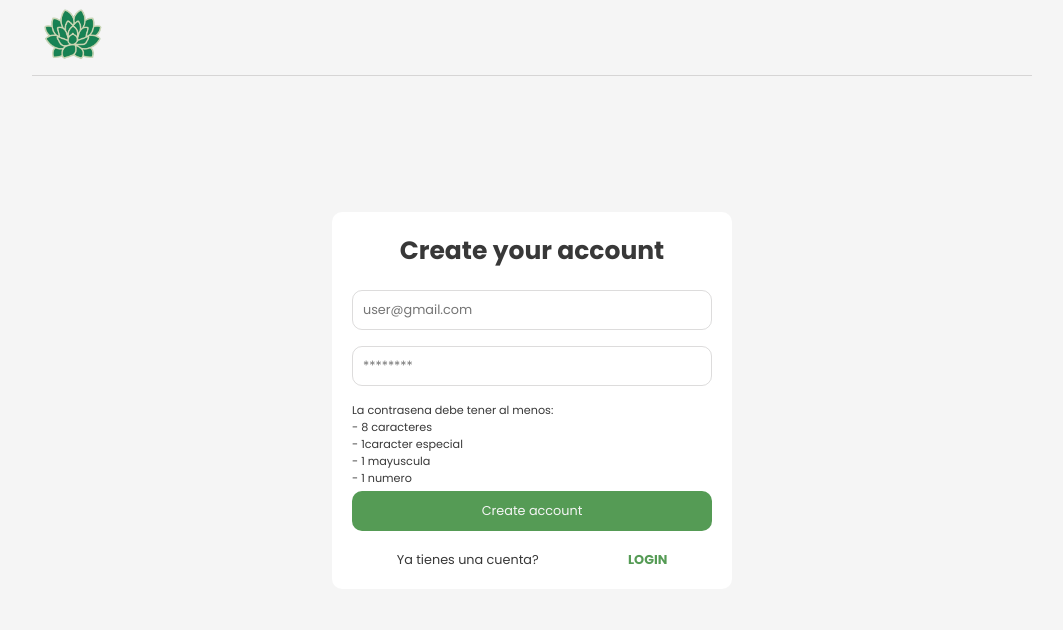
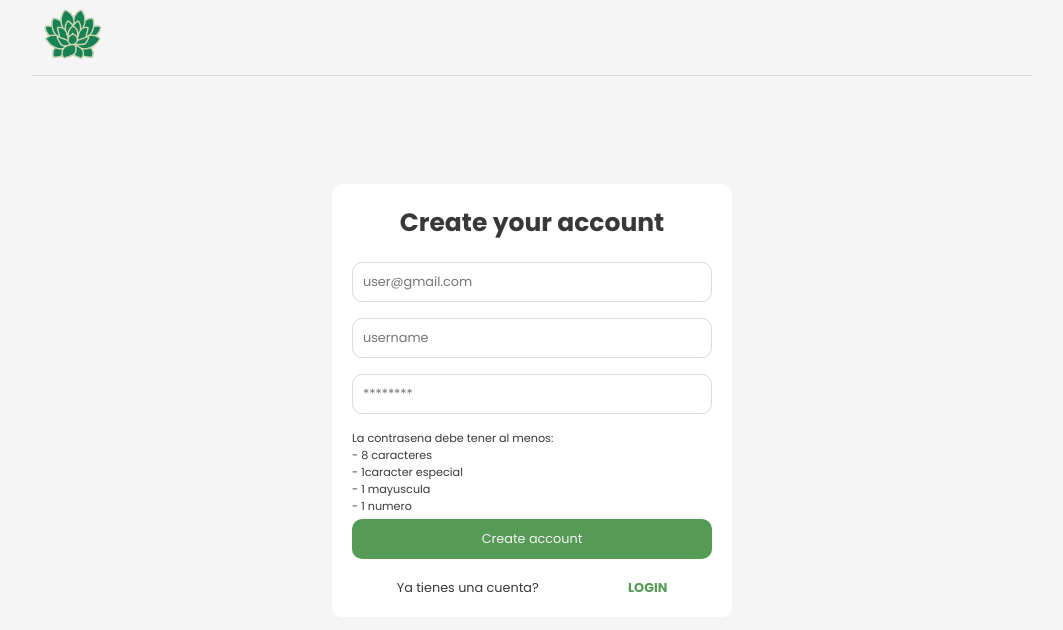
Before and after one commit to SmilingWitch/new_cactus_ecommerce, a Next.js app: page /account/register in a window 1280 px wide. Shown: the top 630 px of the page, without its empty margins (108-1171 px from the left). Built offline with nearby package versions, Linux system fonts and the light colour scheme.

Commit message:
feat: add back end petitionn to Register

```diff
--- a/src/components/account/Register.tsx
+++ b/src/components/account/Register.tsx
@@ -1,8 +1,59 @@
+"use client"
 import style from "../../../public/styles/Register.module.css"
 import Image from "next/image"
 import Link from "next/link"
+import { useState, useEffect } from "react"
+import axios from "axios"
 
 export default function Register(){
+
+    const [formValue, SetFormValue] = useState(
+        {   name : '',
+            last_name: '',
+            username:'',
+            password:'',
+            email: '',
+            image: null
+          }
+    )
+
+    const handleChange= (event: any) => {
+        SetFormValue({
+          ...formValue,
+          [event.target.name]:event.target.value
+        })
+      }
+
+      const handleSubmit = async (e:any) => {
+        e.preventDefault();
+       /* setLoading(true)*/
+       console.log(formValue)
+      try{
+        console.log(formValue)
+        const res = await axios.post('https://cactusshopi.onrender.com/user/register/', formValue)
+        console.log("response",res.data)
+        /*setError('')*/
+        /*setLoading(false)
+        setCorrect(true)*/
+      }catch(error){
+        console.log(error.response)
+        /*if (error.response) {
+          setLoading(false)
+            // El servidor respondió con un estado fuera del rango de 2xx
+            setError(error.response.data);
+            console.log(error)
+          } else if (error.request) {
+            alert("Something went wrong. Try in a few minutes!!")
+          } else {
+            alert("Something went wrong. Try in a few minutes!!")
+          }
+          if (error.response.status === 500) {
+            alert("Something went wrong. Try in a few minutes!!")
+          }*/
+      }
+    }
+
+
     return(
         <div className={style.cont}>
 
@@ -14,10 +65,25 @@ export default function Register(){
 
                 <form action="">
                     <div className={style.input_bx}>
-                        <input type = "email" placeholder="user@gmail.com"></input>
+                        <input type = "email"
+                                name = "email"
+                                value = {formValue.email}
+                                onChange={handleChange}
+                                placeholder="user@gmail.com"></input>
                     </div>
                     <div className={style.input_bx}>
-                        <input type = "password" placeholder="********"></input>
+                        <input type = "username"
+                                name = "username"
+                                value = {formValue.username}
+                                onChange={handleChange }
+                                placeholder="username"></input>
+                    </div>
+                    <div className={style.input_bx}>
+                        <input type = "password"
+                                name = "password"
+                                value = {formValue.password}
+                                onChange={handleChange}
+                                placeholder="********"></input>
                     </div>
                 </form>
                 <div className={style.requirement}>
@@ -28,7 +94,7 @@ export default function Register(){
                     <span>- 1 numero</span>
                 </div>
                 <div className={style.btn}>
-                    <button>Create account</button>
+                    <button onClick={(e) => handleSubmit(e)}>Create account</button>
                 </div>
 
                 <div className={style.account}>
```
